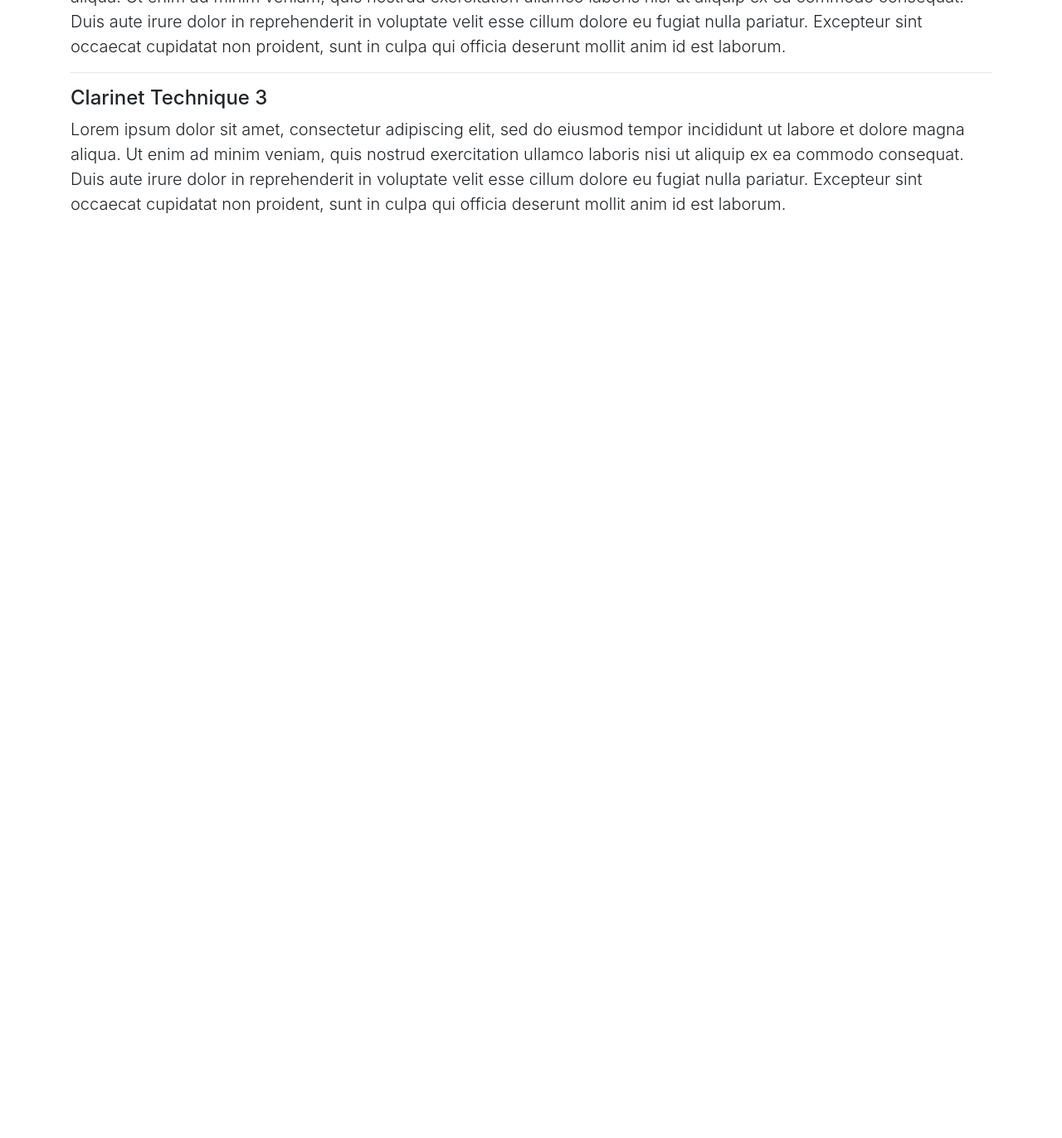
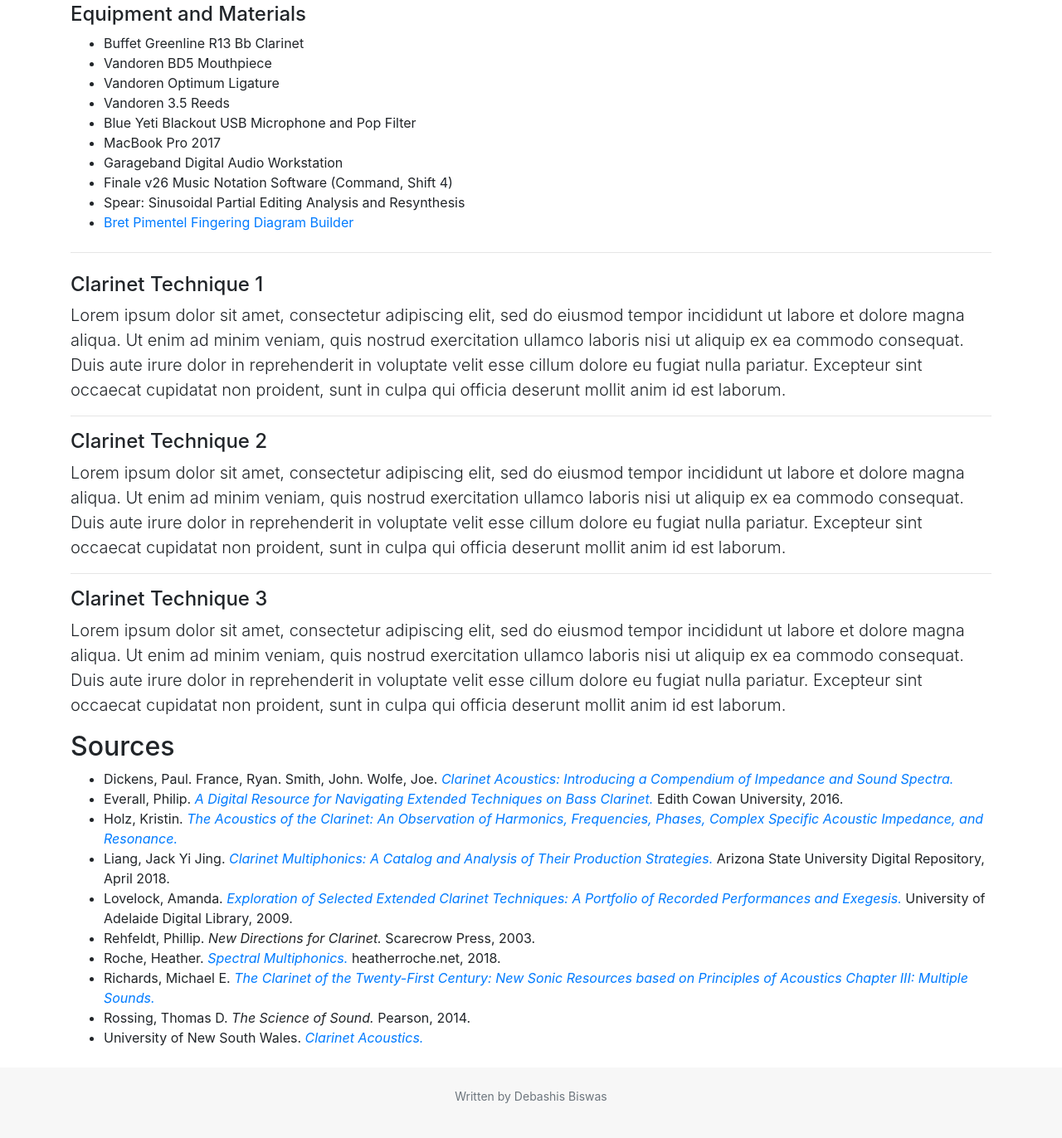
Before and after one commit to debashisbiswas/vashawn-analysis-website, a plain HTML site: page index.html in a window 1280 px wide. Shown: the part 707-2079 px from the top of the page at 83% size. Before the commit the page ends 984 px from the top, so only its background shows below. Drawn offline with nearby package versions, Linux system fonts and the light colour scheme.

Commit message:
added intro, sources, and footer

```diff
--- a/index.html
+++ b/index.html
@@ -13,6 +13,7 @@
     <link rel="stylesheet" href="styles.css">
 </head>
 <body>
+    <!-- Header -->
     <div class="jumbotron jumbotron-fluid bg-pink pb-4">
         <div class="container-fluid text-white text-center">
             <h1 class="display-4">
@@ -26,6 +27,29 @@
                 Vashawn Arora<br>Arizona State University<br>Fall 2019
             </p>
         </div>
+    </div>
+
+    <!-- Introduction -->
+    <div class="container">
+        <h2>Introduction</h2>
+        <p>
+            For this project, I will conduct spectral analysis of Bb clarinet multiphonics and other extended techniques and create an online resource to encourage a productive discourse regarding a pedagogical/educational and conceptual outlet for contemporary techniques.
+            My intended audience for this project includes myself, the clarinet studio at Arizona State University, and fellow clarinet colleagues and enthusiasts around the world. Myself because I am looking to exercise my current acoustical understanding of the instrument and witness a representation of my theoretical knowledge in action. This includes how clarinet multiphonics and extended techniques are mechanically accomplished through fingerings and embouchure voicing. In addition, I am looking to exercise my own findings and analysis in contemporary repertoire performances. The clarinet studio and others around the world are my primary audience in creating this online database/foundation for clarinettists to communicate and share ideas. This database will include components for clear interpretation and manipulation in addition to a set of comment thread to encourage posts on personal findings and additional information. Feel free to comment below any thoughts or questions you might have!
+        </p>
+        <h4>Equipment and Materials</h4>
+        <ul>
+            <li>Buffet Greenline R13 Bb Clarinet</li>
+            <li>Vandoren BD5 Mouthpiece</li>
+            <li>Vandoren Optimum Ligature</li>
+            <li>Vandoren 3.5 Reeds</li>
+            <li>Blue Yeti Blackout USB Microphone and Pop Filter</li>
+            <li>MacBook Pro 2017</li>
+            <li>Garageband Digital Audio Workstation</li>
+            <li>Finale v26 Music Notation Software (Command, Shift 4)</li>
+            <li>Spear: Sinusoidal Partial Editing Analysis and Resynthesis</li>
+            <li><a href="https://fingering.bretpimentel.com/#!/clarinet/" target="_blank">Bret Pimentel Fingering Diagram Builder</a></li>
+        </ul>
+        <hr class="my-4">
     </div>
 
     <div class="container">
@@ -59,6 +83,53 @@
         </p>
     </div>
 
+    <!-- Sources -->
+    <div class="container">
+        <h2>Sources</h2>
+        <ul id="sources-list">
+            <li>
+                Dickens, Paul. France, Ryan. Smith, John. Wolfe, Joe. <a href="https://pdfs.semanticscholar.org/63fd/fb8de010483cf330a9fbdf355aee49f6f171.pdf" target="_blank">Clarinet Acoustics: Introducing a Compendium of Impedance and Sound Spectra.</a>
+            </li>
+            <li>
+                Everall, Philip. <a href="https://ro.ecu.edu.au/cgi/viewcontent.cgi?article=2942&context=theses" target="_blank">A Digital Resource for Navigating Extended Techniques on Bass Clarinet.</a> Edith Cowan University, 2016.
+            </li>
+            <li>
+                Holz, Kristin. <a href="https://courses.physics.illinois.edu/phys406/sp2017/NSF_REU_Reports/2013_REU/Kristin_Holz_Final_REU_Paper.pdf" target="_blank">The Acoustics of the Clarinet: An Observation of Harmonics, Frequencies, Phases, Complex Specific Acoustic Impedance, and Resonance.</a>
+            </li>
+            <li>
+                Liang, Jack Yi Jing. <a href="https://repository.asu.edu/attachments/201095/content/Liang_asu_0010E_17777.pdf" target="_blank">Clarinet Multiphonics: A Catalog and Analysis of Their Production Strategies.</a> Arizona State University Digital Repository, April 2018.
+            </li>
+            <li>
+                Lovelock, Amanda. <a href="https://digital.library.adelaide.edu.au/dspace/bitstream/2440/84698/8/02whole.pdf" target="_blank">Exploration of Selected Extended Clarinet Techniques: A Portfolio of Recorded Performances and Exegesis.</a> University of Adelaide Digital Library, 2009.
+            </li>
+            <li>
+                Rehfeldt, Phillip. <a>New Directions for Clarinet.</a> Scarecrow Press, 2003.
+            </li>
+            <li>
+                Roche, Heather. <a href="https://heatherroche.net/2016/09/26/spectral-multiphonics-bb-and-bass/" target="_blank">Spectral Multiphonics.</a> heatherroche.net, 2018.
+            </li>
+            <li>
+                Richards, Michael E. <a href="https://userpages.umbc.edu/~emrich/chapter3-3.html" target="_blank">The Clarinet of the Twenty-First Century: New Sonic Resources based on Principles of Acoustics Chapter III: Multiple Sounds.</a>
+            </li>
+            <li>
+                Rossing, Thomas D. <a>The Science of Sound.</a> Pearson, 2014.
+            </li>
+            <li>
+                University of New South Wales. <a href="http://newt.phys.unsw.edu.au/music/clarinet/" target="_blank">Clarinet Acoustics.</a>
+            </li>
+        </ul>
+    </div>
+
+
+    <!-- Comment Section -->
+
+    <!-- Footer -->
+    <footer class="footer text-muted mt-4">
+        <div class="container-fluid p-4">
+            <p>Written by Debashis Biswas</p>
+        </div>
+    </footer>
+
     <!-- Bootstrap Scripts -->
     <script src="https://code.jquery.com/jquery-3.3.1.slim.min.js" integrity="sha384-q8i/X+965DzO0rT7abK41JStQIAqVgRVzpbzo5smXKp4YfRvH+8abtTE1Pi6jizo" crossorigin="anonymous"></script>
     <script src="https://cdnjs.cloudflare.com/ajax/libs/popper.js/1.14.7/umd/popper.min.js" integrity="sha384-UO2eT0CpHqdSJQ6hJty5KVphtPhzWj9WO1clHTMGa3JDZwrnQq4sF86dIHNDz0W1" crossorigin="anonymous"></script>
--- a/styles.css
+++ b/styles.css
@@ -2,3 +2,15 @@
 {
     background-color: #DB7093 !important;
 }
+
+#sources-list a
+{
+    font-style: italic;
+}
+
+.footer
+{
+	font-size: .875rem;
+	text-align: center;
+	background-color: #f7f7f7;
+}
```
